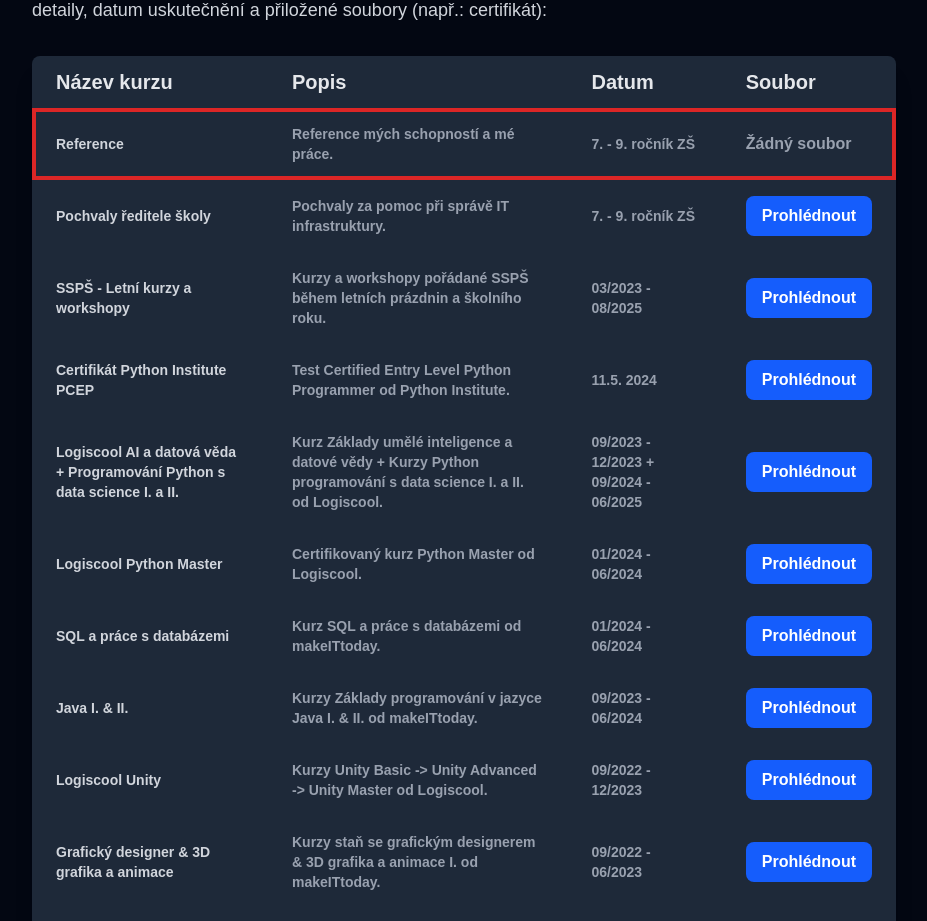
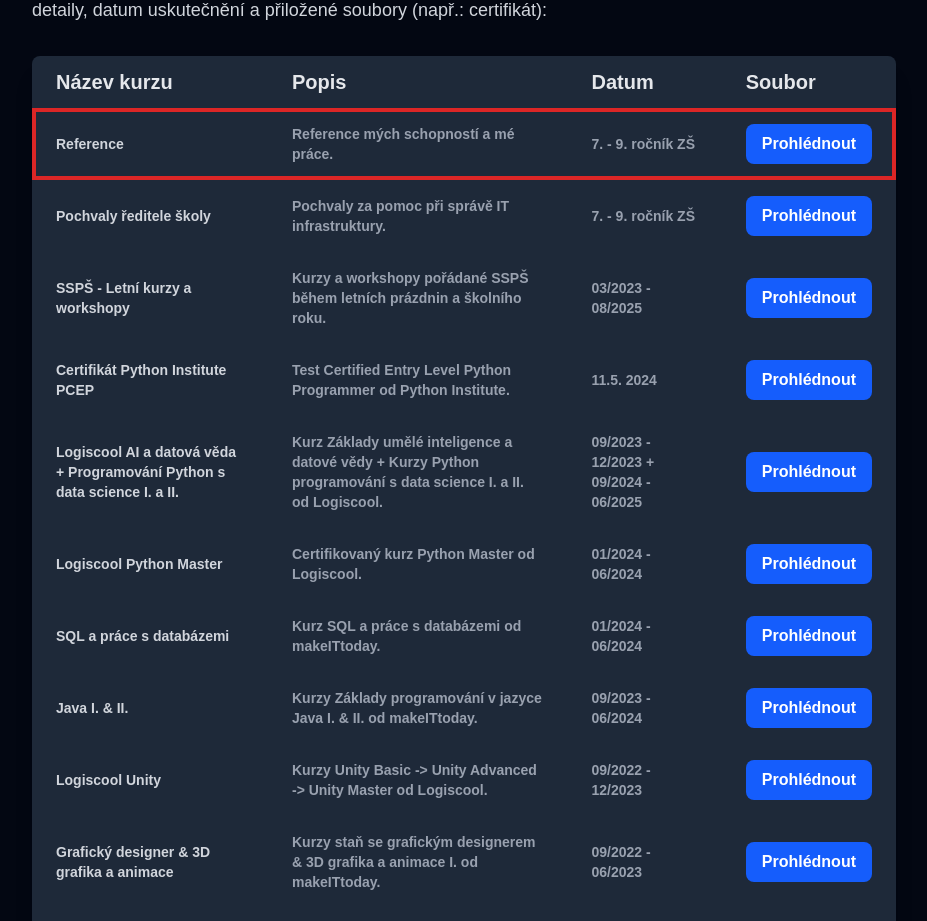
Before and after one commit to vana-jakub/portfolio, a Next.js app: page / in a window 1280 px wide. Shown: the part 1060-1981 px from the top of the page, without its empty margins (176-1103 px from the left). Built offline with nearby package versions, Linux system fonts and the light colour scheme.

Commit message:
Added Reference

```diff
--- a/app/sections/courses.tsx
+++ b/app/sections/courses.tsx
@@ -16,7 +16,7 @@ const CoursesSection = () => {
             name: "Reference",
             description: "Reference mých schopností a mé práce.",
             date: "7. - 9. ročník ZŠ",
-            file: "",
+            file: "/pdfs/Vana-Jakub-Reference.pdf",
             marked: true,
         },
         {
```
Also changed, not shown: 1 other file (tests, documents, lock files or other folders).
